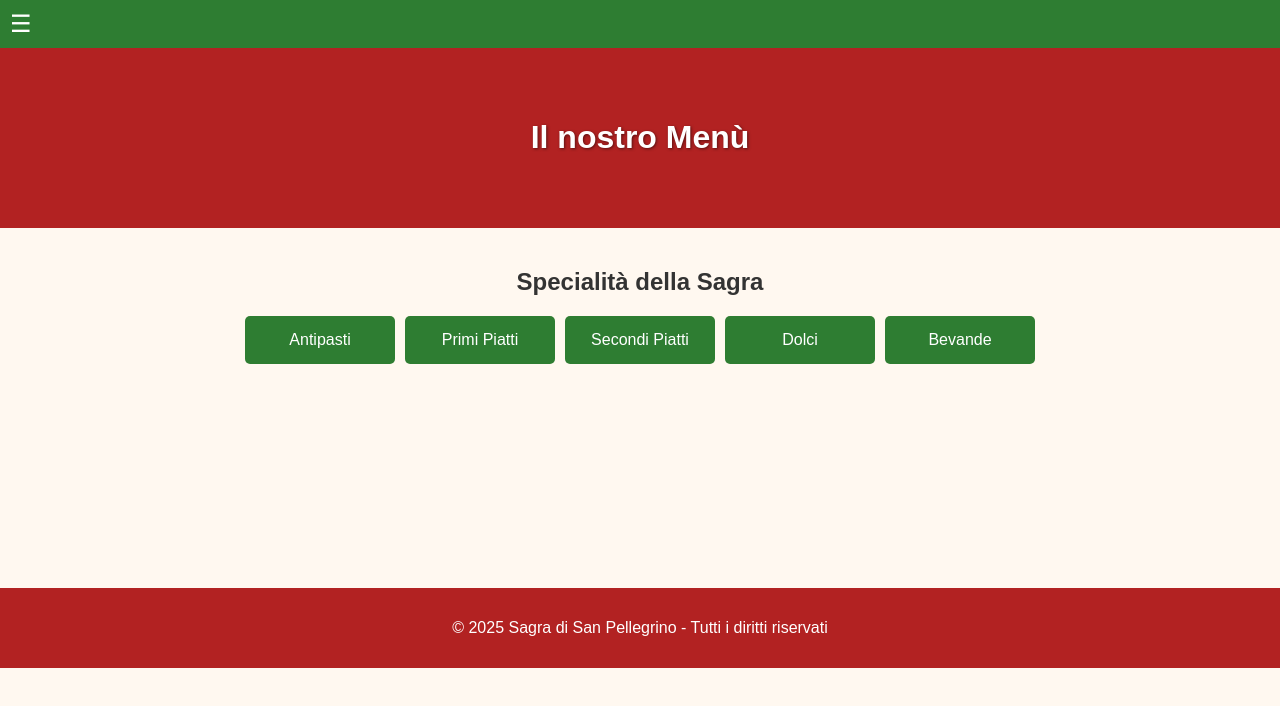
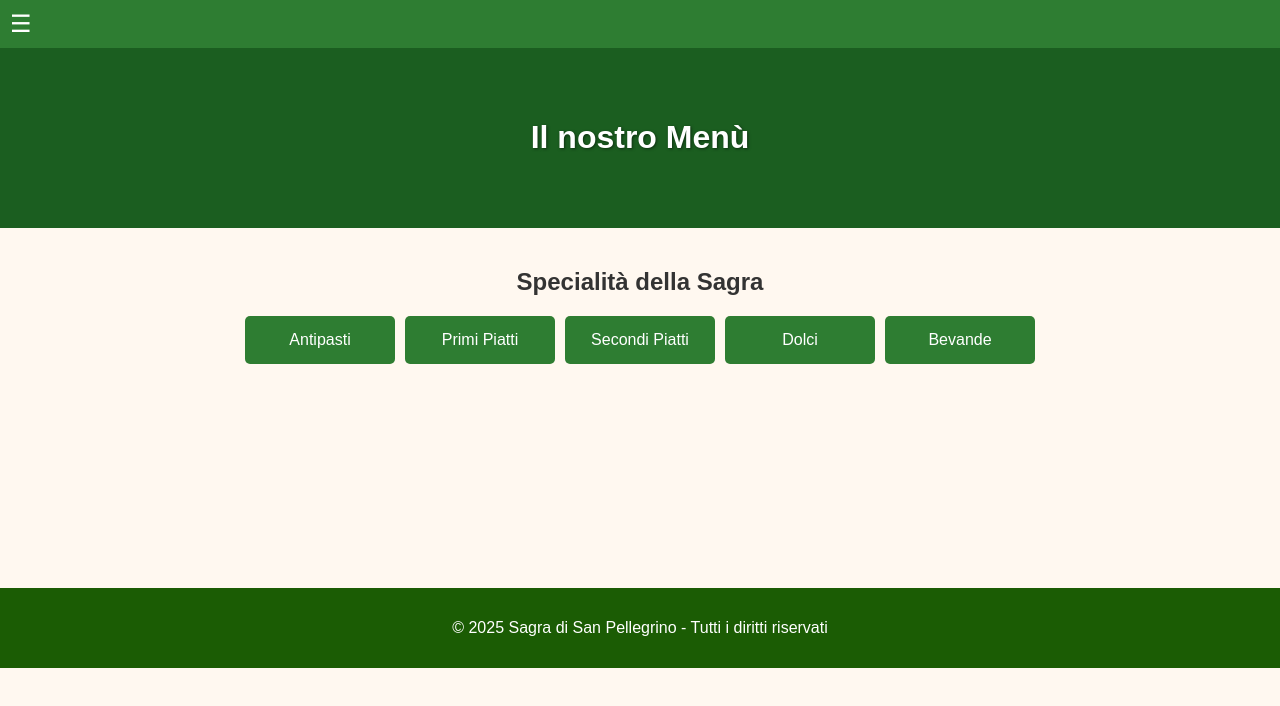
Before and after one commit to iceandre/sagra-festa, a plain HTML site: page menu.html in a window 1280 px wide. Drawn offline with Linux system fonts and the light colour scheme.

Commit message:
Update style.css

```diff
--- a/style.css
+++ b/style.css
@@ -47,13 +47,13 @@ body {
 .hero {
   background: url('img/volantino.jpg') center/cover no-repeat;
   text-align: center;
-  color: #fdd835;
+  color: #e3b211;
   padding: 80px 20px;
   text-shadow: 1px 1px 3px rgba(0, 0, 0, 0.5);
 }
 
 .hero.small {
-  background: #b22222;
+  background: #1b5e20;
   color: white;
   padding: 50px 20px;
 }
@@ -89,7 +89,7 @@ body {
 footer {
   text-align: center;
   padding: 15px;
-  background: #b22222;
+  background: #1b5c04;
   color: white;
 }
 .comitato-container {
```
